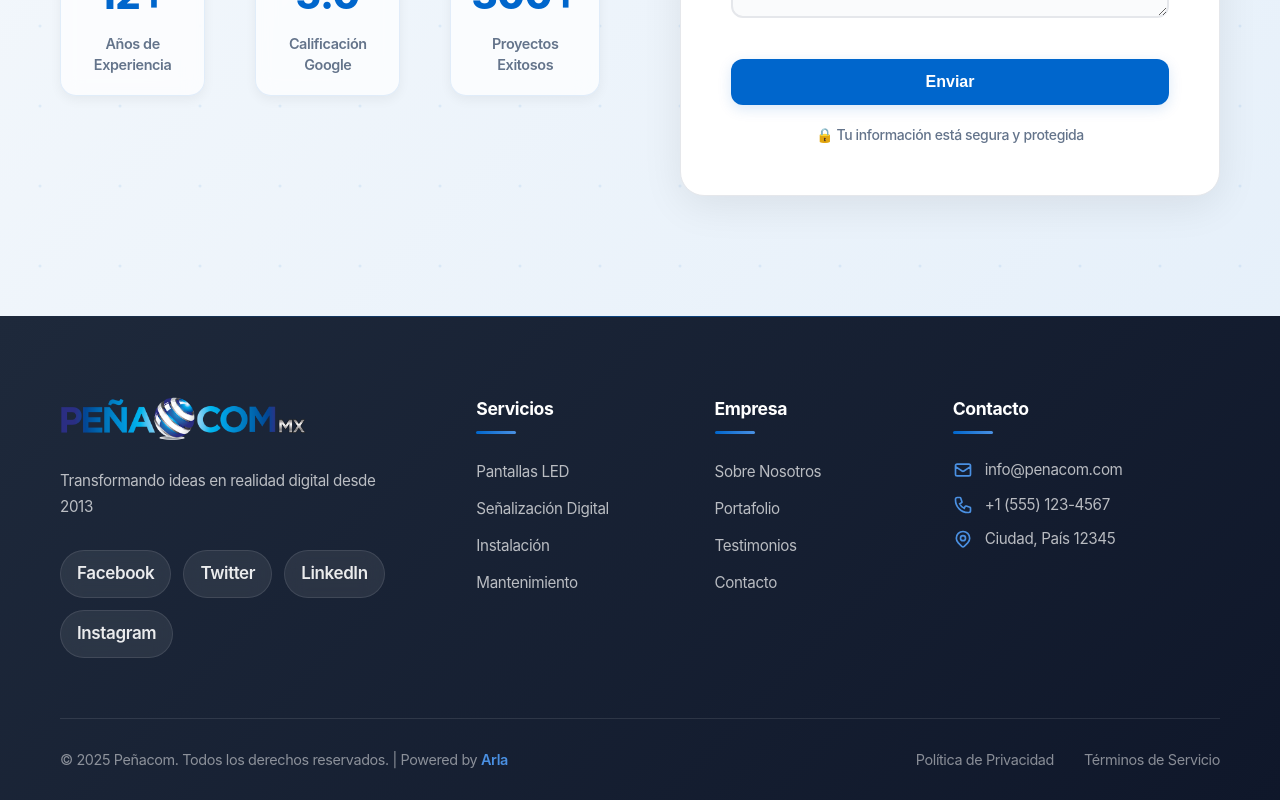
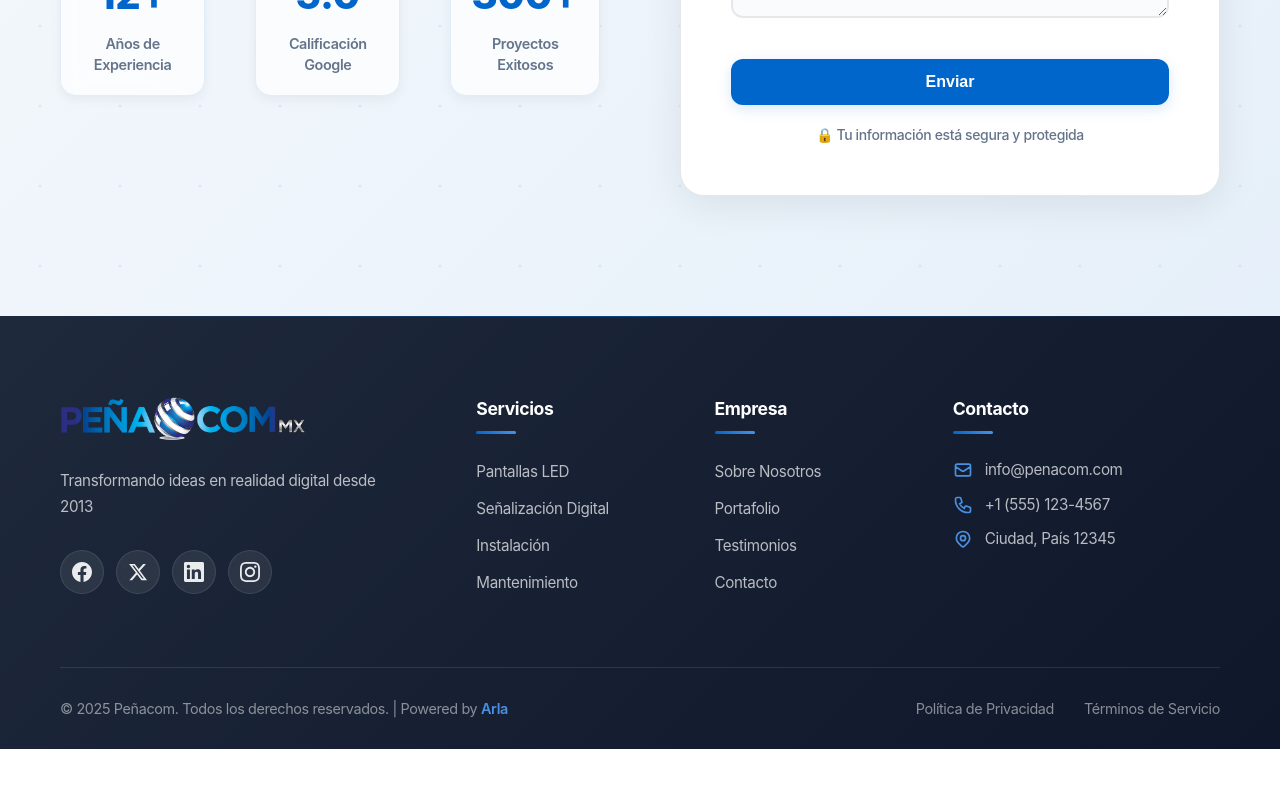
Before and after one commit to MLara8061/penacom, a Vue app in the folder frontend/: page / in a window 1280 px wide. Shown: the part 5731-6531 px from the top of the page. After the commit the page ends 6480 px from the top, so only its background shows below. Built offline with nearby package versions, Linux system fonts and the light colour scheme; no server answers.

Commit message:
fix: Cambiar enlaces de redes sociales a solo íconos circulares en footer

```diff
--- a/frontend/src/views/LandingPage.vue
+++ b/frontend/src/views/LandingPage.vue
@@ -517,7 +517,94 @@
                 target="_blank"
                 rel="noopener"
               >
-                <span>{{ link.label || 'Síguenos' }}</span>
+                <svg
+                  v-if="link.label?.toLowerCase().includes('facebook')"
+                  xmlns="http://www.w3.org/2000/svg"
+                  width="20"
+                  height="20"
+                  viewBox="0 0 24 24"
+                  fill="currentColor"
+                >
+                  <path
+                    d="M24 12.073c0-6.627-5.373-12-12-12s-12 5.373-12 12c0 5.99 4.388 10.954 10.125 11.854v-8.385H7.078v-3.47h3.047V9.43c0-3.007 1.792-4.669 4.533-4.669 1.312 0 2.686.235 2.686.235v2.953H15.83c-1.491 0-1.956.925-1.956 1.874v2.25h3.328l-.532 3.47h-2.796v8.385C19.612 23.027 24 18.062 24 12.073z"
+                  />
+                </svg>
+                <svg
+                  v-else-if="link.label?.toLowerCase().includes('twitter') || link.label?.toLowerCase().includes('x')"
+                  xmlns="http://www.w3.org/2000/svg"
+                  width="20"
+                  height="20"
+                  viewBox="0 0 24 24"
+                  fill="currentColor"
+                >
+                  <path
+                    d="M18.244 2.25h3.308l-7.227 8.26 8.502 11.24H16.17l-5.214-6.817L4.99 21.75H1.68l7.73-8.835L1.254 2.25H8.08l4.713 6.231zm-1.161 17.52h1.833L7.084 4.126H5.117z"
+                  />
+                </svg>
+                <svg
+                  v-else-if="link.label?.toLowerCase().includes('instagram')"
+                  xmlns="http://www.w3.org/2000/svg"
+                  width="20"
+                  height="20"
+                  viewBox="0 0 24 24"
+                  fill="currentColor"
+                >
+                  <path
+                    d="M12 2.163c3.204 0 3.584.012 4.85.07 3.252.148 4.771 1.691 4.919 4.919.058 1.265.069 1.645.069 4.849 0 3.205-.012 3.584-.069 4.849-.149 3.225-1.664 4.771-4.919 4.919-1.266.058-1.644.07-4.85.07-3.204 0-3.584-.012-4.849-.07-3.26-.149-4.771-1.699-4.919-4.92-.058-1.265-.07-1.644-.07-4.849 0-3.204.013-3.583.07-4.849.149-3.227 1.664-4.771 4.919-4.919 1.266-.057 1.645-.069 4.849-.069zm0-2.163c-3.259 0-3.667.014-4.947.072-4.358.2-6.78 2.618-6.98 6.98-.059 1.281-.073 1.689-.073 4.948 0 3.259.014 3.668.072 4.948.2 4.358 2.618 6.78 6.98 6.98 1.281.058 1.689.072 4.948.072 3.259 0 3.668-.014 4.948-.072 4.354-.2 6.782-2.618 6.979-6.98.059-1.28.073-1.689.073-4.948 0-3.259-.014-3.667-.072-4.947-.196-4.354-2.617-6.78-6.979-6.98-1.281-.059-1.69-.073-4.949-.073zm0 5.838c-3.403 0-6.162 2.759-6.162 6.162s2.759 6.163 6.162 6.163 6.162-2.759 6.162-6.163c0-3.403-2.759-6.162-6.162-6.162zm0 10.162c-2.209 0-4-1.79-4-4 0-2.209 1.791-4 4-4s4 1.791 4 4c0 2.21-1.791 4-4 4zm6.406-11.845c-.796 0-1.441.645-1.441 1.44s.645 1.44 1.441 1.44c.795 0 1.439-.645 1.439-1.44s-.644-1.44-1.439-1.44z"
+                  />
+                </svg>
+                <svg
+                  v-else-if="link.label?.toLowerCase().includes('linkedin')"
+                  xmlns="http://www.w3.org/2000/svg"
+                  width="20"
+                  height="20"
+                  viewBox="0 0 24 24"
+                  fill="currentColor"
+                >
+                  <path
+                    d="M20.447 20.452h-3.554v-5.569c0-1.328-.027-3.037-1.852-3.037-1.853 0-2.136 1.445-2.136 2.939v5.667H9.351V9h3.414v1.561h.046c.477-.9 1.637-1.85 3.37-1.85 3.601 0 4.267 2.37 4.267 5.455v6.286zM5.337 7.433c-1.144 0-2.063-.926-2.063-2.065 0-1.138.92-2.063 2.063-2.063 1.14 0 2.064.925 2.064 2.063 0 1.139-.925 2.065-2.064 2.065zm1.782 13.019H3.555V9h3.564v11.452zM22.225 0H1.771C.792 0 0 .774 0 1.729v20.542C0 23.227.792 24 1.771 24h20.451C23.2 24 24 23.227 24 22.271V1.729C24 .774 23.2 0 22.222 0h.003z"
+                  />
+                </svg>
+                <svg
+                  v-else-if="link.label?.toLowerCase().includes('youtube')"
+                  xmlns="http://www.w3.org/2000/svg"
+                  width="20"
+                  height="20"
+                  viewBox="0 0 24 24"
+                  fill="currentColor"
+                >
+                  <path
+                    d="M23.498 6.186a3.016 3.016 0 0 0-2.122-2.136C19.505 3.545 12 3.545 12 3.545s-7.505 0-9.377.505A3.017 3.017 0 0 0 .502 6.186C0 8.07 0 12 0 12s0 3.93.502 5.814a3.016 3.016 0 0 0 2.122 2.136c1.871.505 9.376.505 9.376.505s7.505 0 9.377-.505a3.015 3.015 0 0 0 2.122-2.136C24 15.93 24 12 24 12s0-3.93-.502-5.814zM9.545 15.568V8.432L15.818 12l-6.273 3.568z"
+                  />
+                </svg>
+                <svg
+                  v-else-if="link.label?.toLowerCase().includes('tiktok')"
+                  xmlns="http://www.w3.org/2000/svg"
+                  width="20"
+                  height="20"
+                  viewBox="0 0 24 24"
+                  fill="currentColor"
+                >
+                  <path
+                    d="M12.525.02c1.31-.02 2.61-.01 3.91-.02.08 1.53.63 3.09 1.75 4.17 1.12 1.11 2.7 1.62 4.24 1.79v4.03c-1.44-.05-2.89-.35-4.2-.97-.57-.26-1.1-.59-1.62-.93-.01 2.92.01 5.84-.02 8.75-.08 1.4-.54 2.79-1.35 3.94-1.31 1.92-3.58 3.17-5.91 3.21-1.43.08-2.86-.31-4.08-1.03-2.02-1.19-3.44-3.37-3.65-5.71-.02-.5-.03-1-.01-1.49.18-1.9 1.12-3.72 2.58-4.96 1.66-1.44 3.98-2.13 6.15-1.72.02 1.48-.04 2.96-.04 4.44-.99-.32-2.15-.23-3.02.37-.63.41-1.11 1.04-1.36 1.75-.21.51-.15 1.07-.14 1.61.24 1.64 1.82 3.02 3.5 2.87 1.12-.01 2.19-.66 2.77-1.61.19-.33.4-.67.41-1.06.1-1.79.06-3.57.07-5.36.01-4.03-.01-8.05.02-12.07z"
+                  />
+                </svg>
+                <svg
+                  v-else
+                  xmlns="http://www.w3.org/2000/svg"
+                  width="20"
+                  height="20"
+                  viewBox="0 0 24 24"
+                  fill="none"
+                  stroke="currentColor"
+                  stroke-width="2"
+                >
+                  <circle cx="12" cy="12" r="10" />
+                  <line x1="2" y1="12" x2="22" y2="12" />
+                  <path
+                    d="M12 2a15.3 15.3 0 0 1 4 10 15.3 15.3 0 0 1-4 10 15.3 15.3 0 0 1-4-10 15.3 15.3 0 0 1 4-10z"
+                  />
+                </svg>
               </a>
             </div>
           </div>
@@ -2996,19 +3083,24 @@
 }
 
 .social-link {
-  min-width: 44px;
-  padding: 0.65rem 1rem;
+  width: 44px;
+  height: 44px;
+  padding: 0;
   background: rgba(255, 255, 255, 0.08);
   backdrop-filter: blur(10px);
-  border-radius: 999px;
+  border-radius: 50%;
   display: flex;
   align-items: center;
   justify-content: center;
-  font-weight: 600;
   color: rgba(255, 255, 255, 0.9);
   transition: all 0.3s ease;
   border: 1px solid rgba(255, 255, 255, 0.1);
   text-decoration: none;
+}
+
+.social-link svg {
+  width: 20px;
+  height: 20px;
 }
 
 .social-link:hover {
```
Also changed, not shown: 1 other file (tests, documents, lock files or other folders).
